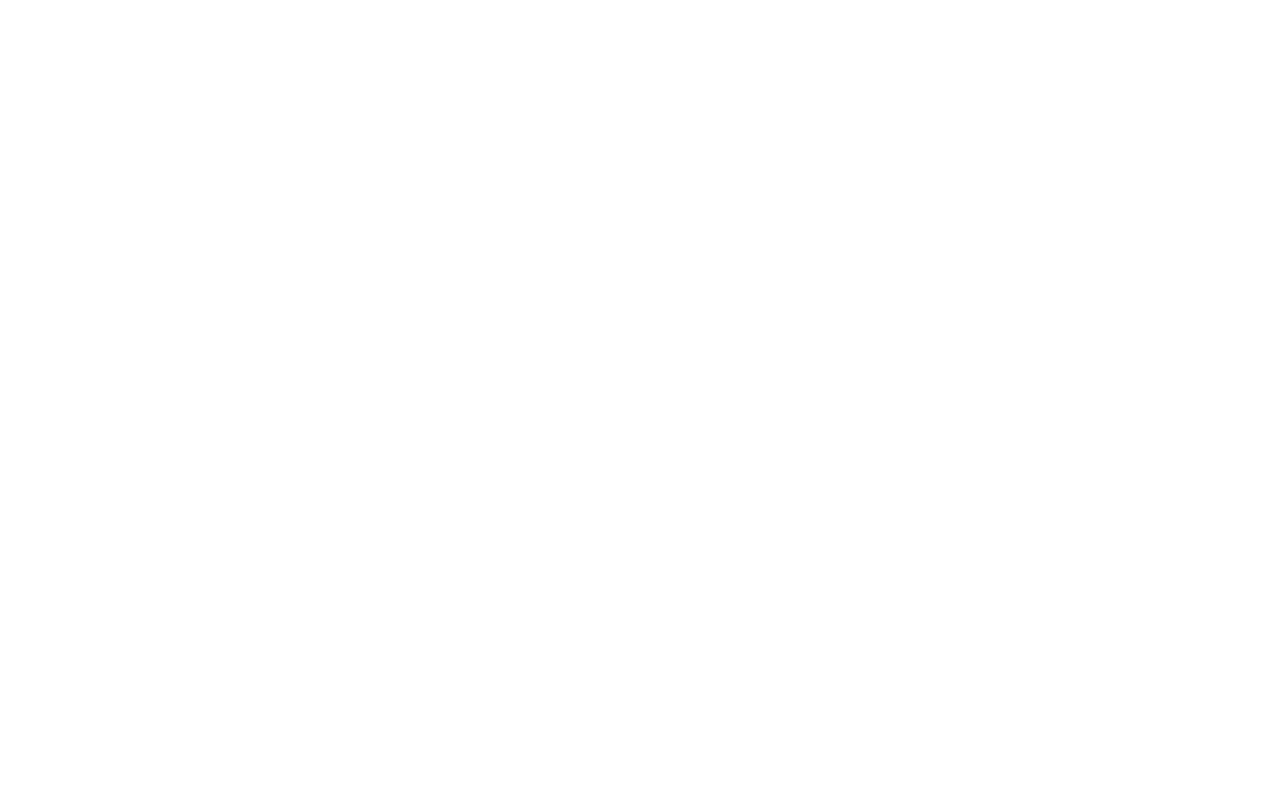
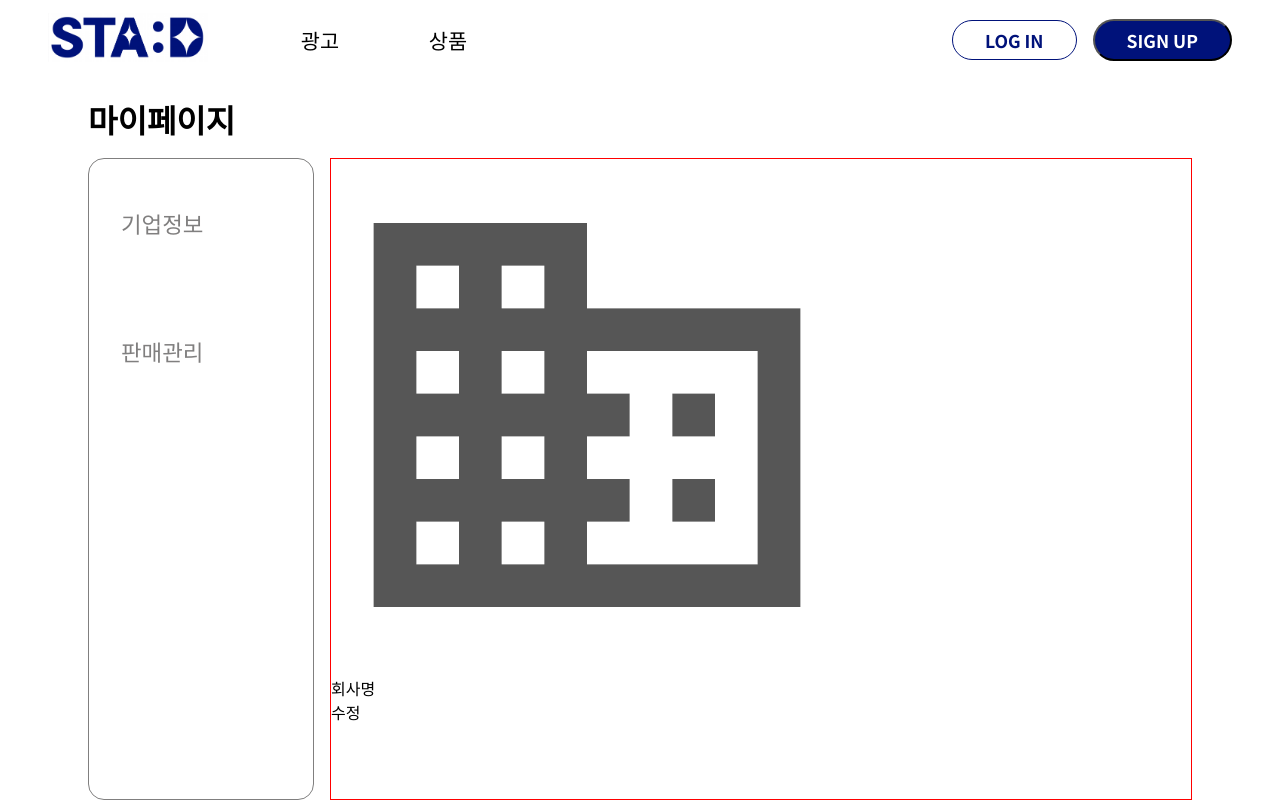
Before and after one commit to pedada6684/STA-D, a React (Create React App) app in the folder stad-web/: page /my-page/enterprise in a window 1280 px wide. Before the commit this address had no page. Built offline with nearby package versions, Linux system fonts and the light colour scheme; the HTML template or start-up script is replaced by a standard one.

Commit message:
fix: 사이드바 수정

```diff
--- a/stad-web/src/App.tsx
+++ b/stad-web/src/App.tsx
@@ -27,7 +27,7 @@ function App() {
             <Route path="/loading" element={<LandingPage />} />
             <Route path="/web-main" element={<WebMain />} />
             <Route path="/my-page" element={<MyPage />}>
-              <Route path="enterprise-info" element={<EnterprisePage />} />
+              <Route path="enterprise" element={<EnterprisePage />} />
               <Route path="enroll-list" element={<EnrolledGoodsList />} />
               <Route path="enroll-adList" element={<EnrolledAdList />} />
             </Route>
--- a/stad-web/src/components/Sidebar/DropDownMenu.tsx
+++ b/stad-web/src/components/Sidebar/DropDownMenu.tsx
@@ -1,5 +1,6 @@
 import styles from "./Sidebar.module.css";
 import { SideBarProps } from "./Sidebar";
+
 export default function DropDownMenu({ activeTab, onClickTab }: SideBarProps) {
   return (
     <>
--- a/stad-web/src/components/Sidebar/Sidebar.module.css
+++ b/stad-web/src/components/Sidebar/Sidebar.module.css
@@ -1,12 +1,12 @@
 .container {
   border: 1.5px solid #807f7f;
-  border-radius: 2rem;
-  width: 15rem;
+  border-radius: 1rem;
+  width: 16rem;
   height: 40rem;
 }
 
 .content {
-  padding: 1rem 2rem;
+  padding: 1rem;
   display: flex;
   flex-direction: column;
   align-items: center;
@@ -24,9 +24,8 @@
 }
 
 .item:hover {
-  padding: 0 1rem;
+  /* padding: 0 1rem; */
   border-radius: 50px;
-  background-color: rgba(102, 113, 175, 0.2);
 }
 
 .dropDown {
@@ -46,16 +45,18 @@
   background-color: white;
   z-index: 1;
   width: 12rem;
-  margin-left: 1rem;
+  font-size: 1.3rem;
+  /* margin-left: 1rem; */
   top: 100%; /* 현재 .dropDown 요소의 끝에서 시작하도록 조정 */
   left: 0;
 }
 
 .dropDownMenu li {
   margin: 1rem 0;
-  font-size: 1.1rem;
+  font-size: 1rem;
   display: flex;
   flex-direction: column;
+  padding-right: 1rem;
 }
 
 .dropDownMenu li:hover {
@@ -68,6 +69,9 @@
   opacity: 1;
   visibility: visible;
   transition-delay: 0s;
+  text-align: left;
+  background: transparent;
+  padding: 1rem 1rem;
 }
 
 .icon {
@@ -83,3 +87,8 @@
   color: #807f7f;
   font-weight: 500;
 }
+
+.text:hover {
+  font-size: 800;
+  color: #00127a;
+}
--- a/stad-web/src/components/Sidebar/Sidebar.tsx
+++ b/stad-web/src/components/Sidebar/Sidebar.tsx
@@ -1,8 +1,4 @@
 import styles from "./Sidebar.module.css";
-import company from "../../assets/mdi_company.png";
-import board from "../../assets/mage_dashboard-3.png";
-import acompany from "../../assets/active-mdi_company.png";
-import aboard from "../../assets/active-mage_dashboard-3.png";
 import DropDownMenu from "./DropDownMenu";
 import { MouseEvent } from "react";
 import { tab } from "../../pages/MyPage/MyPage";
@@ -18,20 +14,20 @@ export default function Sidebar({ activeTab, onClickTab }: SideBarProps) {
       <ul className={`${styles.content}`}>
         <li
           className={
-            activeTab === "enterprise-info"
+            activeTab === "enterprise"
               ? `${styles.item} ${styles.active}`
               : styles.item
           }
-          onClick={onClickTab("enterprise-info")}
+          onClick={onClickTab("enterprise")}
         >
           <div>
-            <img src={company} className={`${styles.icon}`} alt="회사" />
+            {/* <img src={company} className={`${styles.icon}`} alt="회사" /> */}
           </div>
           <div className={`${styles.text}`}>기업정보</div>
         </li>
         <li className={`${styles.item} ${styles.dropDown}`}>
           <div>
-            <img src={board} className={`${styles.icon}`} alt="관리" />
+            {/* <img src={board} className={`${styles.icon}`} alt="관리" /> */}
           </div>
           <div className={`${styles.text}`}>판매관리</div>
           <div>
```
